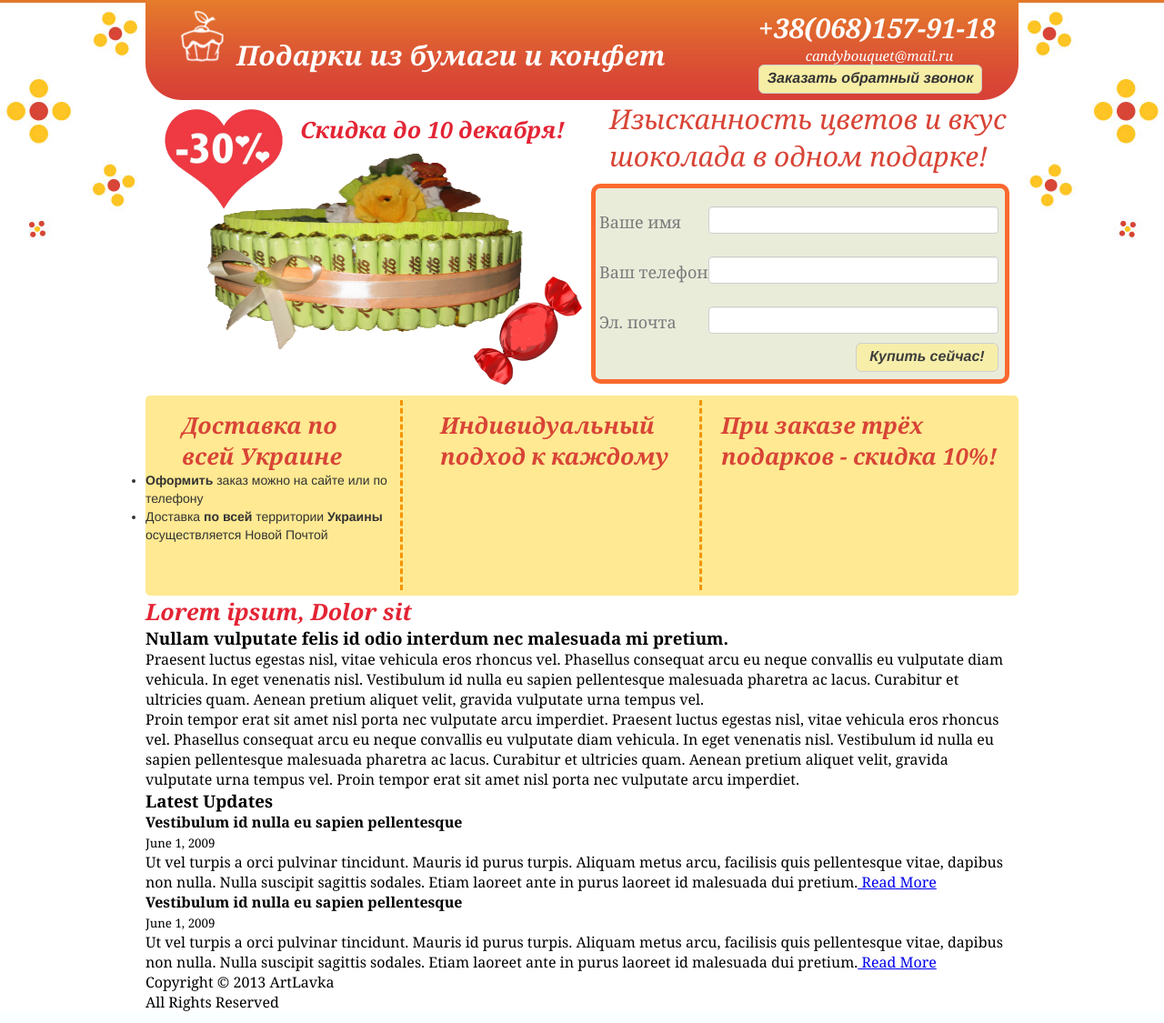
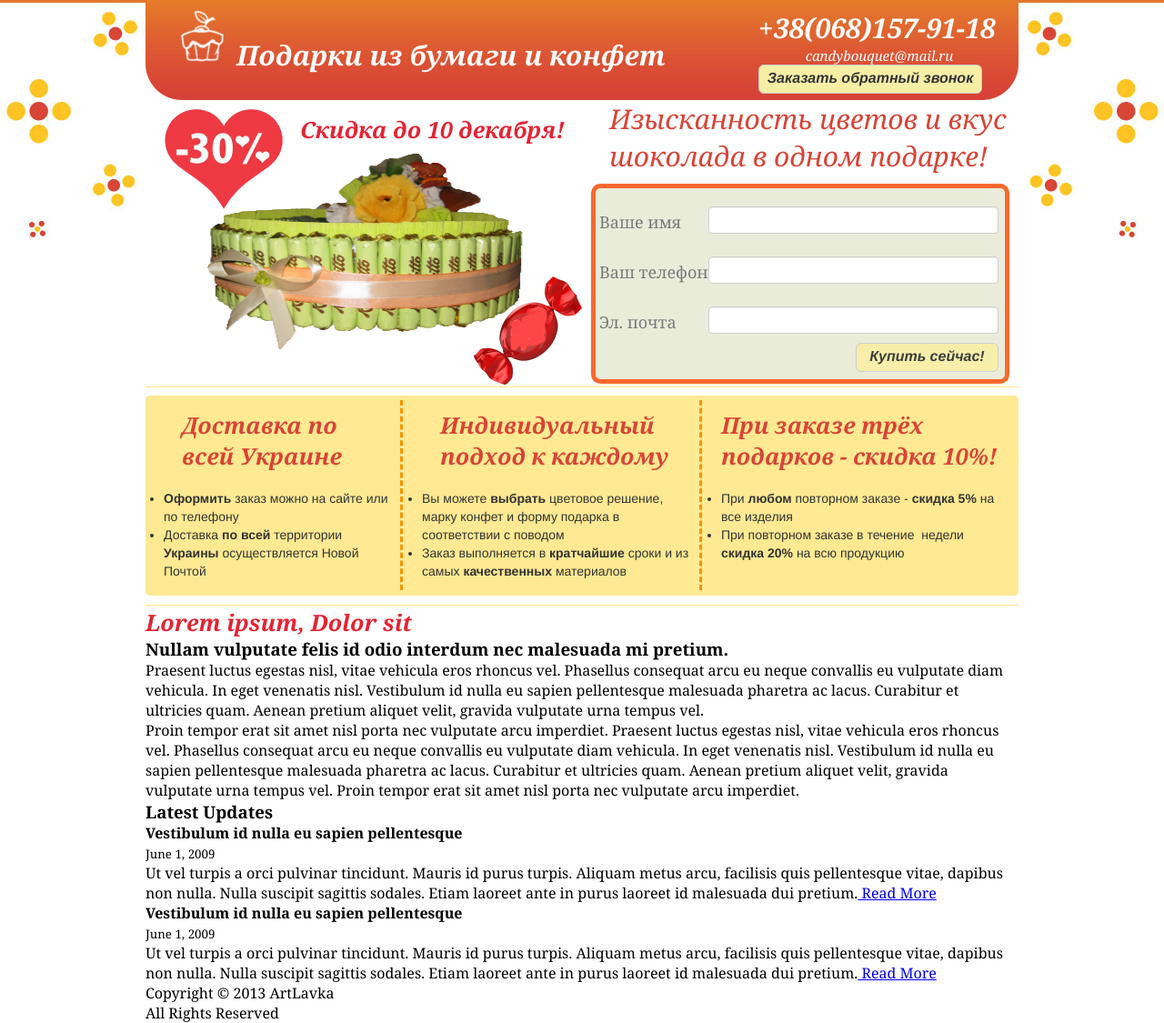
Before and after one commit to Scandinavs/artlavka, a PHP site: page / in a window 1280 px wide. Shown: the whole page at 91% size. Run offline with PHP 8.4, Linux system fonts and the light colour scheme.

Commit message:
Added info block descriptions.

```diff
--- a/index.php
+++ b/index.php
@@ -60,8 +60,7 @@
                 <div class="infoDescription">
                     <ul>
                         <li><strong>Оформить</strong> заказ можно на сайте или по телефону</li>
-                        <li>Доставка <strong>по всей </strong>территории <strong>Украины </strong>осуществляется Новой
-                            Почтой
+                        <li>Доставка <strong>по всей </strong>территории <strong>Украины </strong>осуществляется Новой Почтой
                         </li>
                     </ul>
                 </div>
@@ -69,15 +68,27 @@
             <div class="verticalDashedLine"></div>
             <div class="infoBlock" style="width: 325px">
                 <h2>Индивидуальный<br/>подход к каждому</h2>
-
+                <div class="infoDescription">
+                    <ul><li>Вы можете <strong>выбрать </strong>цветовое решение, марку конфет и форму подарка в соответствии с поводом</li>
+                        <li>Заказ выполняется в <strong>кратчайшие </strong>сроки и из самых <strong>качественных </strong>материалов</li>
+                    </ul>
+                </div>
             </div>
             <div class="verticalDashedLine"></div>
-            <div class="infoBlock">
-                <h2 style="margin-left: 20px">При заказе трёх<br/>подарков - скидка 10%!</h2>
+            <div class="infoBlock" style="width: 335px">
+                <h2 style="margin-left: 20px;">При заказе трёх<br/>подарков - скидка 10%!</h2>
+                <div class="infoDescription">
+                    <ul><li>При <strong>любом </strong>повторном заказе - <strong>скидка 5%</strong> на все изделия</li>
+                        <li>При повторном заказе в течение&nbsp; недели <strong>скидка 20%</strong> на всю продукцию</li>
+                    </ul>
+                </div>
             </div>
         </div>
         <!--end info -->
         <div class="horizontalLine" style="margin-top: 10px;"></div>
+
+        <div class="goodsBackground">
+        </div>
 
         <div id="content">
             <h2>Lorem ipsum, Dolor sit</h2>
--- a/style/style.css
+++ b/style/style.css
@@ -220,6 +220,7 @@ h2 {
     overflow: hidden;
     float: left;
     line-height: 1px;
+    width: 100%;
     padding: 0;
     background: transparent;
     margin: 1px 0 0 0;
@@ -246,7 +247,7 @@ h2 {
 }
 
 .infoBlock h2 {
-    float: left;
+    float: none;
     margin-left: 40px;
     color: #D84436;
 }
@@ -255,5 +256,20 @@ h2 {
     font-family: "Helvetica Neue", Helvetica, Arial, sans-serif;
     font-size: 14px;
     line-height: 20px;
-    color: rgb(51, 51, 51);
+    color: #333333;
 }
+
+.infoDescription {
+    padding-left: 20px;
+    margin-top: 20px;
+}
+
+.goodsBackground {
+    float: left;
+    background: #ffe992;
+    border: 0px solid #000000;
+    opacity: 1;
+    border-radius: 0px 0px 0px 0px;
+    -moz-border-radius: 0px 0px 0px 0px;
+    -webkit-border-radius: 0px 0px 0px 0px;
+}
```
